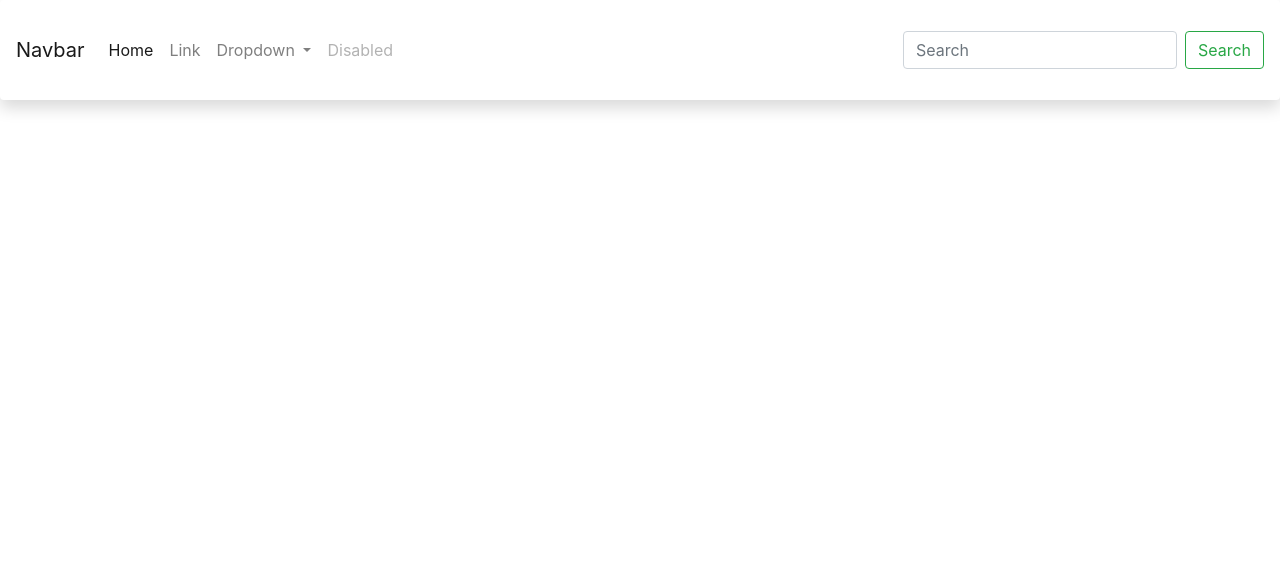
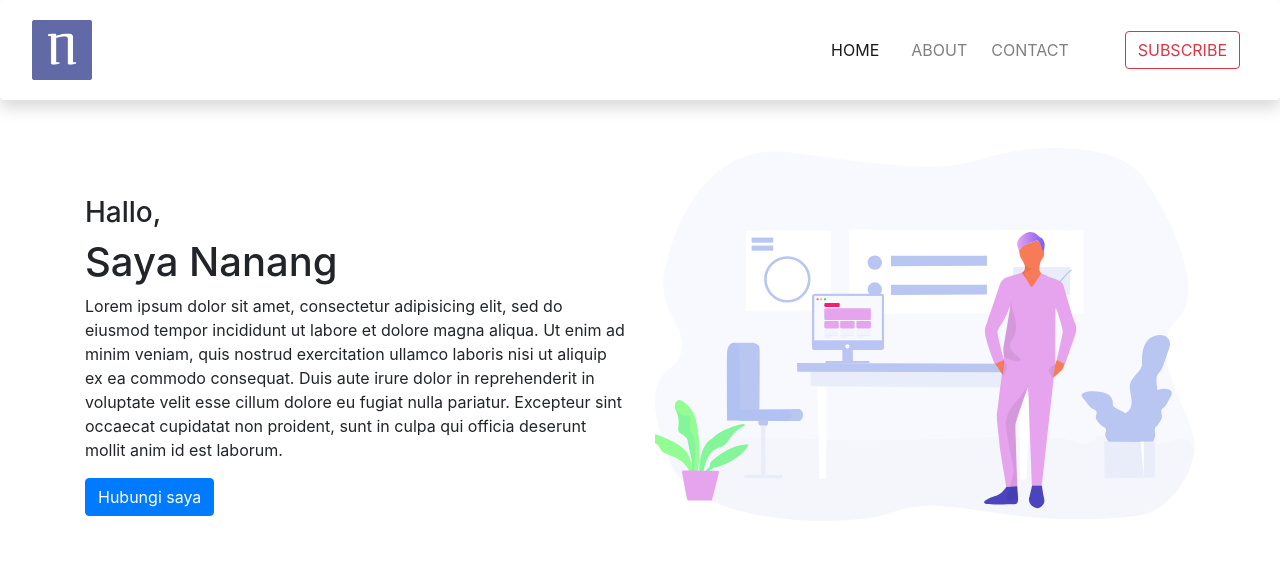
Before and after one commit to nngarfdn/coba-bootsrap, a plain HTML site: page profile/index.html in a window 1280 px wide. Drawn offline with nearby package versions, Linux system fonts and the light colour scheme.

Commit message:
nambah logo, fix posisi menu di kanan, tambah button subscribe

```diff
--- a/profile/css/style.css
+++ b/profile/css/style.css
@@ -1,3 +1,8 @@
 .navbarcos{
 	height: 100px;
 }
+
+.fontopen {
+	font-family: 'Open Sans', sans-serif;
+	font-size: 20px;
+}
--- a/profile/index.html
+++ b/profile/index.html
@@ -3,43 +3,80 @@
 <head>
 <title>arifudin.</title>
 <link rel="stylesheet" href="https://stackpath.bootstrapcdn.com/bootstrap/4.4.1/css/bootstrap.min.css" integrity="sha384-Vkoo8x4CGsO3+Hhxv8T/Q5PaXtkKtu6ug5TOeNV6gBiFeWPGFN9MuhOf23Q9Ifjh" crossorigin="anonymous">
+<script src="https://code.jquery.com/jquery-3.2.1.slim.min.js" integrity="sha384-KJ3o2DKtIkvYIK3UENzmM7KCkRr/rE9/Qpg6aAZGJwFDMVNA/GpGFF93hXpG5KkN" crossorigin="anonymous"></script>
+<script src="https://cdnjs.cloudflare.com/ajax/libs/popper.js/1.12.9/umd/popper.min.js" integrity="sha384-ApNbgh9B+Y1QKtv3Rn7W3mgPxhU9K/ScQsAP7hUibX39j7fakFPskvXusvfa0b4Q" crossorigin="anonymous"></script>
+<script src="https://maxcdn.bootstrapcdn.com/bootstrap/4.0.0/js/bootstrap.min.js" integrity="sha384-JZR6Spejh4U02d8jOt6vLEHfe/JQGiRRSQQxSfFWpi1MquVdAyjUar5+76PVCmYl" crossorigin="anonymous"></script>
 <link rel="stylesheet" type="text/css" href="css/style.css">
+
 </head>
 <body>
 <nav class="navbar navbar-expand-lg navbar-light bg-light navbarcos shadow p-3 mb-5 bg-white rounded">
-  <a class="navbar-brand" href="#">Navbar</a>
+   <a class="navbar-brand mx-3" href="#">
+    <img src="img/logo.png" width="60" height="60" class="d-inline-block align-top" alt="">
+  </a>
   <button class="navbar-toggler" type="button" data-toggle="collapse" data-target="#navbarSupportedContent" aria-controls="navbarSupportedContent" aria-expanded="false" aria-label="Toggle navigation">
     <span class="navbar-toggler-icon"></span>
   </button>
 
-  <div class="collapse navbar-collapse height60px" id="navbarSupportedContent">
-    <ul class="navbar-nav mr-auto">
+  <div class="collapse navbar-collapse height60px mx-2" id="navbarSupportedContent">
+    <ul class="navbar-nav ml-auto">
       <li class="nav-item active">
-        <a class="nav-link" href="#">Home <span class="sr-only">(current)</span></a>
+        <a class="nav-link mx-2" href="#">HOME <span class="sr-only">(current)</span></a>
       </li>
-      <li class="nav-item">
-        <a class="nav-link" href="#">Link</a>
+      <li class="nav-item mx-2">
+        <a class="nav-link" href="#">ABOUT</a>
       </li>
-      <li class="nav-item dropdown">
-        <a class="nav-link dropdown-toggle" href="#" id="navbarDropdown" role="button" data-toggle="dropdown" aria-haspopup="true" aria-expanded="false">
-          Dropdown
-        </a>
-        <div class="dropdown-menu" aria-labelledby="navbarDropdown">
-          <a class="dropdown-item" href="#">Action</a>
-          <a class="dropdown-item" href="#">Another action</a>
-          <div class="dropdown-divider"></div>
-          <a class="dropdown-item" href="#">Something else here</a>
-        </div>
-      </li>
-      <li class="nav-item">
-        <a class="nav-link disabled" href="#" tabindex="-1" aria-disabled="true">Disabled</a>
+            <li class="nav-item mr-5">
+        <a class="nav-link" href="#">CONTACT</a>
       </li>
     </ul>
-    <form class="form-inline my-2 my-lg-0">
-      <input class="form-control mr-sm-2" type="search" placeholder="Search" aria-label="Search">
-      <button class="btn btn-outline-success my-2 my-sm-0" type="submit">Search</button>
+    <form class="form-inline my-2 mr-3 my-lg-0">
+
+      <button class="btn btn-outline-danger my-2 my-sm-0" data-toggle="modal" data-target="#exampleModal" type="submit">SUBSCRIBE</button>
     </form>
   </div>
+
+  <!-- Modal -->
+<div class="modal fade" id="exampleModal" tabindex="-1" role="dialog" aria-labelledby="exampleModalLabel" aria-hidden="true">
+  <div class="modal-dialog" role="document">
+    <div class="modal-content">
+      <div class="modal-header">
+        <h5 class="modal-title" id="exampleModalLabel">SUBSCRIBE</h5>
+        <button type="button" class="close" data-dismiss="modal" aria-label="Close">
+          <span aria-hidden="true">&times;</span>
+        </button>
+      </div>
+      <div class="modal-body">
+        <img src="img/modal.png" width="80%" class="rounded mx-auto d-block">
+      </div>
+      <div class="modal-footer">
+
+        <button type="button" class="btn btn-primary" data-dismiss="modal">Tutup</button>
+      </div>
+    </div>
+  </div>
+</div>
+
 </nav>
+
+<div class="container">
+  <div class="row">
+    <div class="col my-5">
+     <h3>Hallo,</h3>
+			<h1>Saya Nanang</h1>
+
+			<p>Lorem ipsum dolor sit amet, consectetur adipisicing elit, sed do eiusmod
+				tempor incididunt ut labore et dolore magna aliqua. Ut enim ad minim veniam,
+				quis nostrud exercitation ullamco laboris nisi ut aliquip ex ea commodo
+				consequat. Duis aute irure dolor in reprehenderit in voluptate velit esse
+				cillum dolore eu fugiat nulla pariatur. Excepteur sint occaecat cupidatat non
+			proident, sunt in culpa qui officia deserunt mollit anim id est laborum.</p>
+
+			<button type="button" class="btn btn-primary">Hubungi saya</button>
+    </div>
+    <div class="col">
+      <img src="img/ilustrasi.svg" width="100%">
+    </div>
+  </div>
 </body>
 </html>
```
Also changed, not shown: profile/img/ilustrasi.svg (added), profile/img/logo.png (added), profile/img/modal.png (added).
